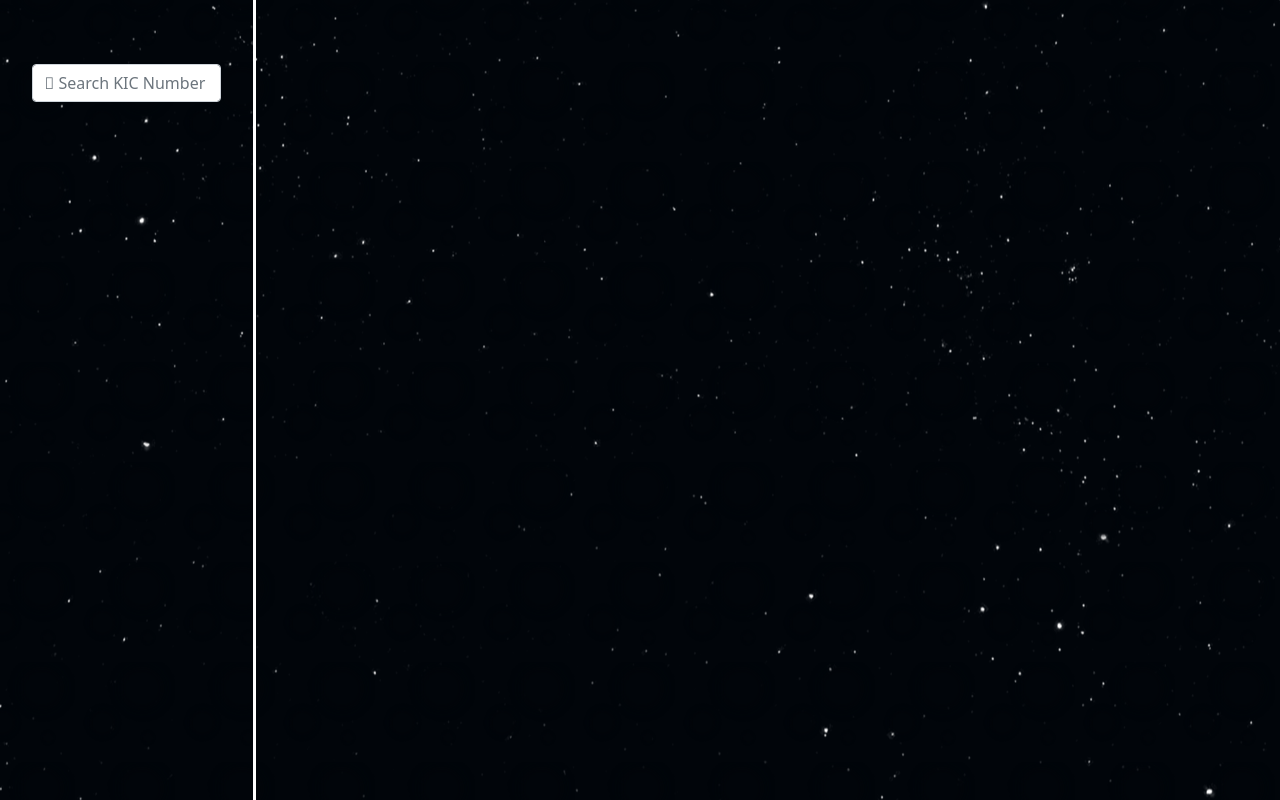
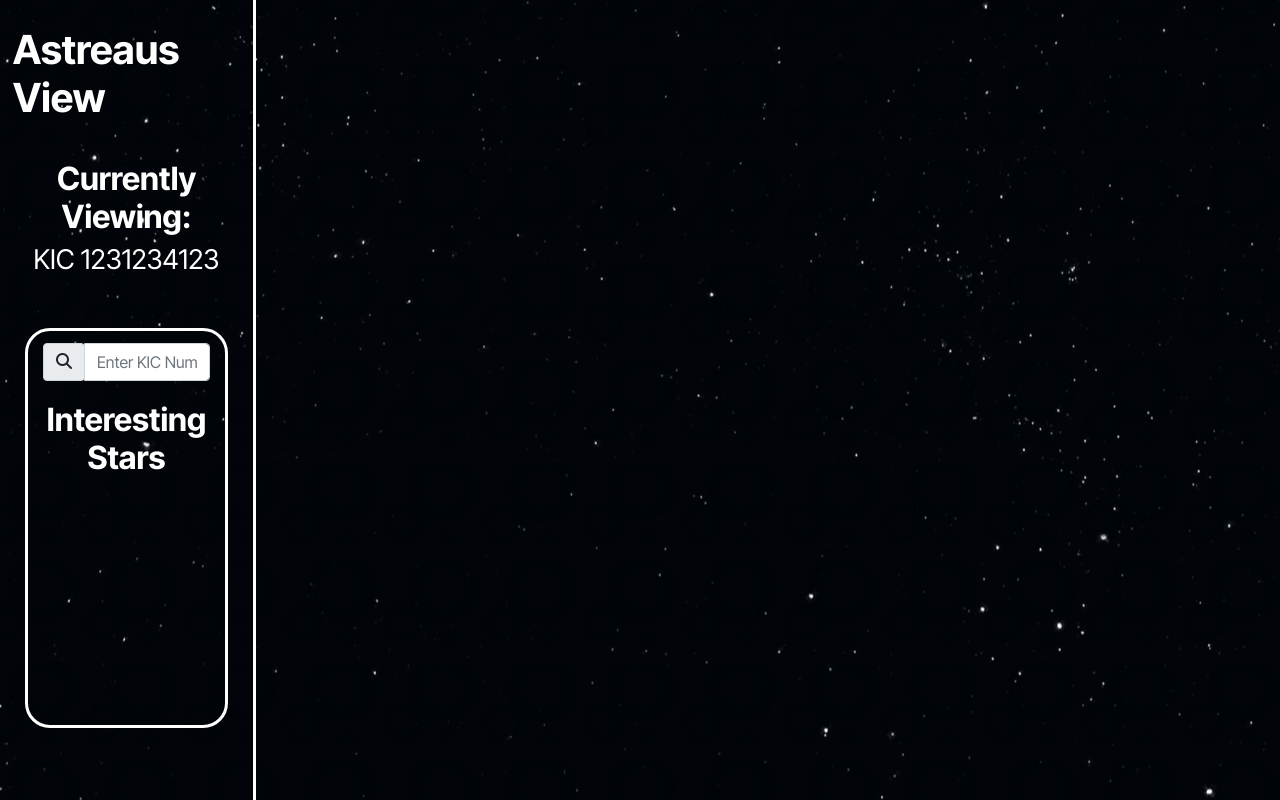
Before and after one commit to kYpranite/astraeus-view, a plain HTML site: page index.html in a window 1280 px wide. Drawn offline with nearby package versions, Linux system fonts and the light colour scheme.

Commit message:
added currently viewing and sidebar info

```diff
--- a/css/index.css
+++ b/css/index.css
@@ -3,8 +3,20 @@
     padding: 0;
 }
 
+h1{
+    font-weight: 700;
+}
+
+h3{
+    font-size: 2em;
+    font-weight: 700;
+}
+
+
 body{
     overflow: hidden;
+    font-family: 'Inter Tight', sans-serif;
+    color:white;
 }
 
 .wrapper{
@@ -16,10 +28,43 @@ body{
     height: 100vh;
     width: 20%;
     border-right: 3px solid white;
+    padding-top: 2%;
+}
+
+.title{
+    margin-left:5%;
+    margin-bottom: 15%;
+}
+
+
+.current-view{
+    text-align: center;
+    margin-bottom:20%;
+}
+
+.selection{
+    height: 50vh;
+    border: 3px solid white;
+    border-radius: 25px;
+    margin: 0 10% 0 10%;
     padding-top: 5%;
+    text-align: center;;
+}
+
+.search-icon{
+    font-family: Arial, FontAwesome;
+}
+
+.current-star{
+    font-size: 1.7em;
 }
 
 .searchbar{
-    width: 75%;
-    margin:auto;
+    width: 85%;
+    margin: auto;
+    border-radius: 25px;
 }
+
+.samples-header{
+    margin-top: 10%;
+}
--- a/index.html
+++ b/index.html
@@ -7,6 +7,9 @@
     <link href="https://cdn.jsdelivr.net/npm/bootstrap@5.0.2/dist/css/bootstrap.min.css" rel="stylesheet" integrity="sha384-EVSTQN3/azprG1Anm3QDgpJLIm9Nao0Yz1ztcQTwFspd3yD65VohhpuuCOmLASjC" crossorigin="anonymous">
     <script src="https://cdn.jsdelivr.net/npm/bootstrap@5.0.2/dist/js/bootstrap.bundle.min.js" integrity="sha384-MrcW6ZMFYlzcLA8Nl+NtUVF0sA7MsXsP1UyJoMp4YLEuNSfAP+JcXn/tWtIaxVXM" crossorigin="anonymous"></script>
     <script src="https://kit.fontawesome.com/8b73df04b4.js" crossorigin="anonymous"></script>
+    <link rel="preconnect" href="https://fonts.googleapis.com">
+    <link rel="preconnect" href="https://fonts.gstatic.com" crossorigin>
+    <link href="https://fonts.googleapis.com/css2?family=Inter+Tight:wght@400;700&display=swap" rel="stylesheet">
     <link rel="stylesheet" href="./css/index.css">
     <link rel="stylesheet" href="./css/stars.css">
 </head>
@@ -17,15 +20,26 @@
     </div>
     <div class="wrapper">
         <div class="control">
-            <input type="text" placeholder="&#xF002; Search KIC Number" class="form-control searchbar" aria-label="KIC Number">
-
+            <h1 class="title">Astreaus View</h1>
+            <div class="current-view">
+                <h3 class="current-star-label">Currently Viewing:</h2>
+                <h4 class="current-star">KIC 1231234123</h4>
+            </div>
+            <div class="selection">
+                <div class="input-group searchbar">
+                    <div class="input-group-prepend">
+                      <span class="input-group-text search-icon" id="basic-addon1">&#xF002;</span>
+                    </div>
+                    <input type="text" class="form-control" placeholder="Enter KIC Number" aria-label="Enter KIC Number" aria-describedby="basic-addon1">
+                </div>
+                <h3 class="samples-header">Interesting Stars</h3>
+            </div>
         </div>
         <div class="main-container">
             <div class="display">
 
             </div>
             <div class="time">
-
             </div>
         </div>
     </div>
```
